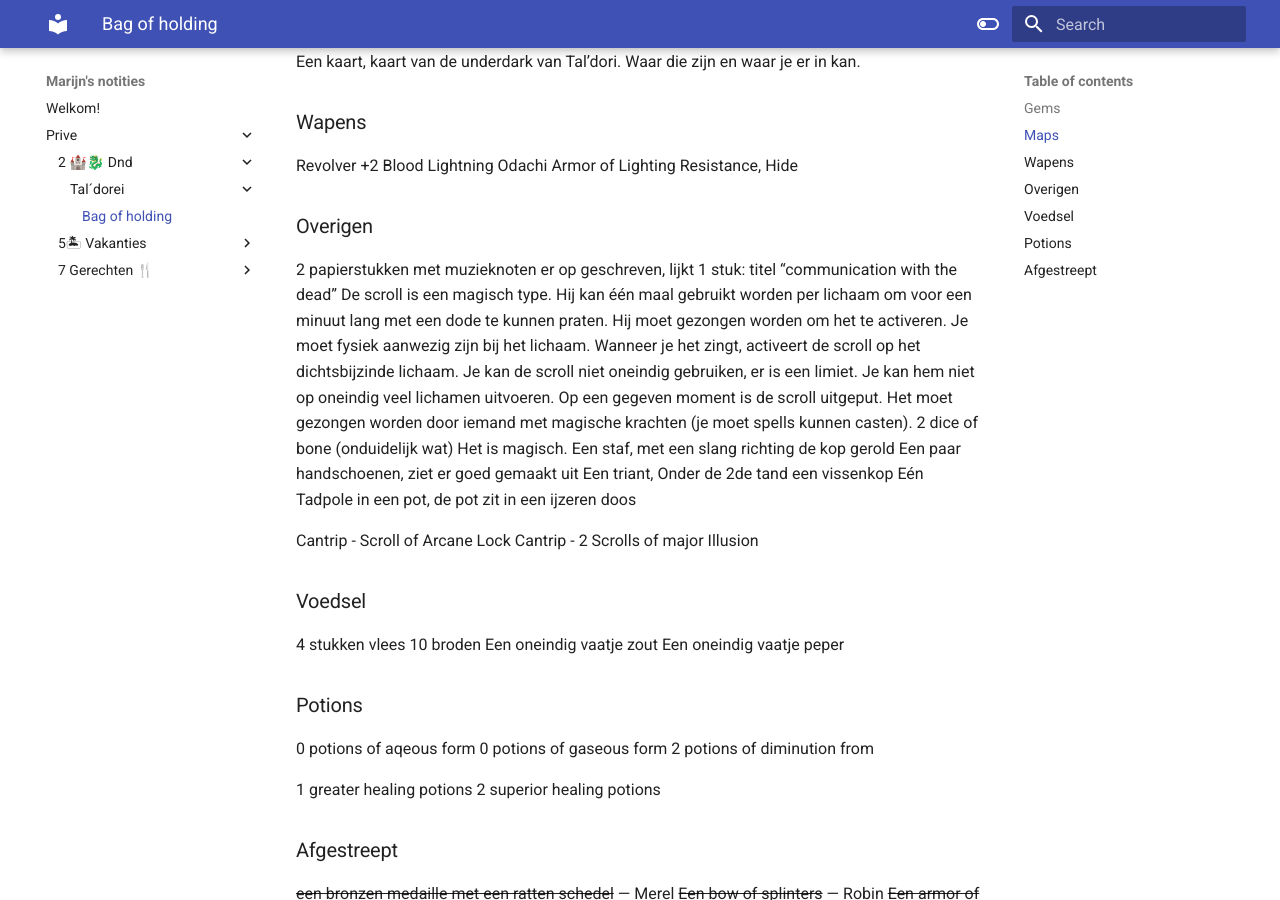
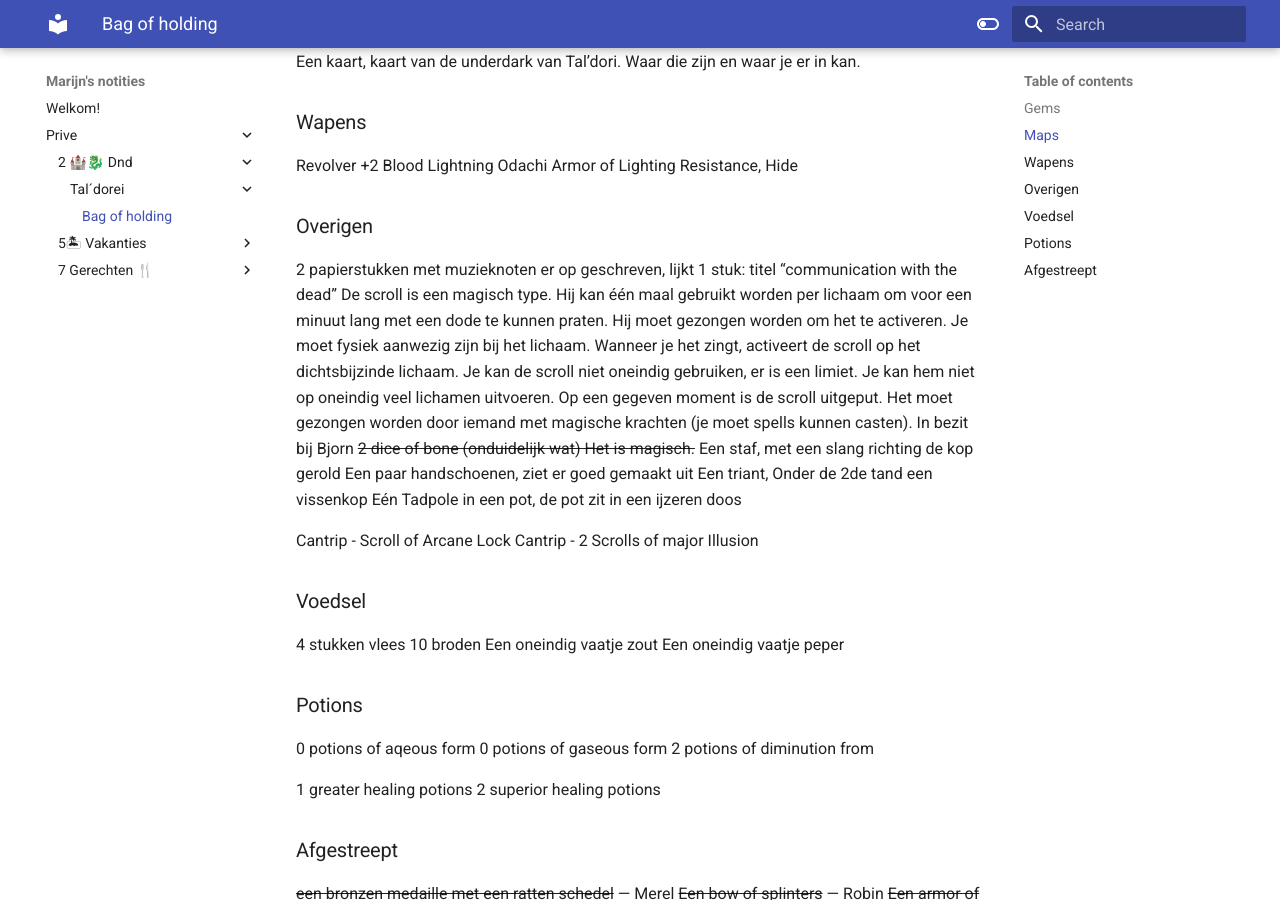
Before and after one commit to bosmuis/ObsidianPublic, an MkDocs documentation site: the page built from docs/_Prive/2 🏰🐉 Dnd/Tal´dorei/Bag of Holding.md, in a window 1280 px wide and 900 px high, scrolled down 475 px. Built offline with MkDocs 1.6.1 and Material for MkDocs 9.7.7, drawn with Linux system fonts in a browser that asks for light colours.

Commit message:
[PUBLISHER] Merge #23
* PUSH NOTE : 2023 Roma.md

* PUSH NOTE : Bag of Holding.md

* PUSH NOTE : Pasta met spinazie saus en spekjes.md

* PUSH NOTE : Pasta alla norma con guanciale.md

* PUSH NOTE : Ravioli in wittewijn saus.md

* PUSH NOTE : Proteïne pannekoeken.md

```diff
--- a/docs/_Prive/2 🏰🐉 Dnd/Tal´dorei/Bag of Holding.md
+++ b/docs/_Prive/2 🏰🐉 Dnd/Tal´dorei/Bag of Holding.md
@@ -41,8 +41,8 @@ Armor of Lighting Resistance, Hide
 ### Overigen
 2 papierstukken met muzieknoten er op geschreven, lijkt 1 stuk: titel “communication with the dead”
 	De scroll is een magisch type. Hij kan één maal gebruikt worden per lichaam om voor een minuut lang met een dode te kunnen praten. Hij moet gezongen worden om het te activeren. Je moet fysiek aanwezig zijn bij het lichaam. Wanneer je het zingt, activeert de scroll op het dichtsbijzinde lichaam. Je kan de scroll niet oneindig gebruiken, er is een limiet. Je kan hem niet op oneindig veel lichamen uitvoeren. Op een gegeven moment is de scroll uitgeput. Het moet gezongen worden door iemand met magische krachten (je moet spells kunnen casten).
-2 dice of bone (onduidelijk wat)
-	Het is magisch.
+In bezit bij Bjorn ~~2 dice of bone (onduidelijk wat)
+	 Het is magisch.~~
 Een staf, met een slang richting de kop gerold
 Een paar handschoenen, ziet er goed gemaakt uit
 Een triant, Onder de 2de tand een vissenkop
```
